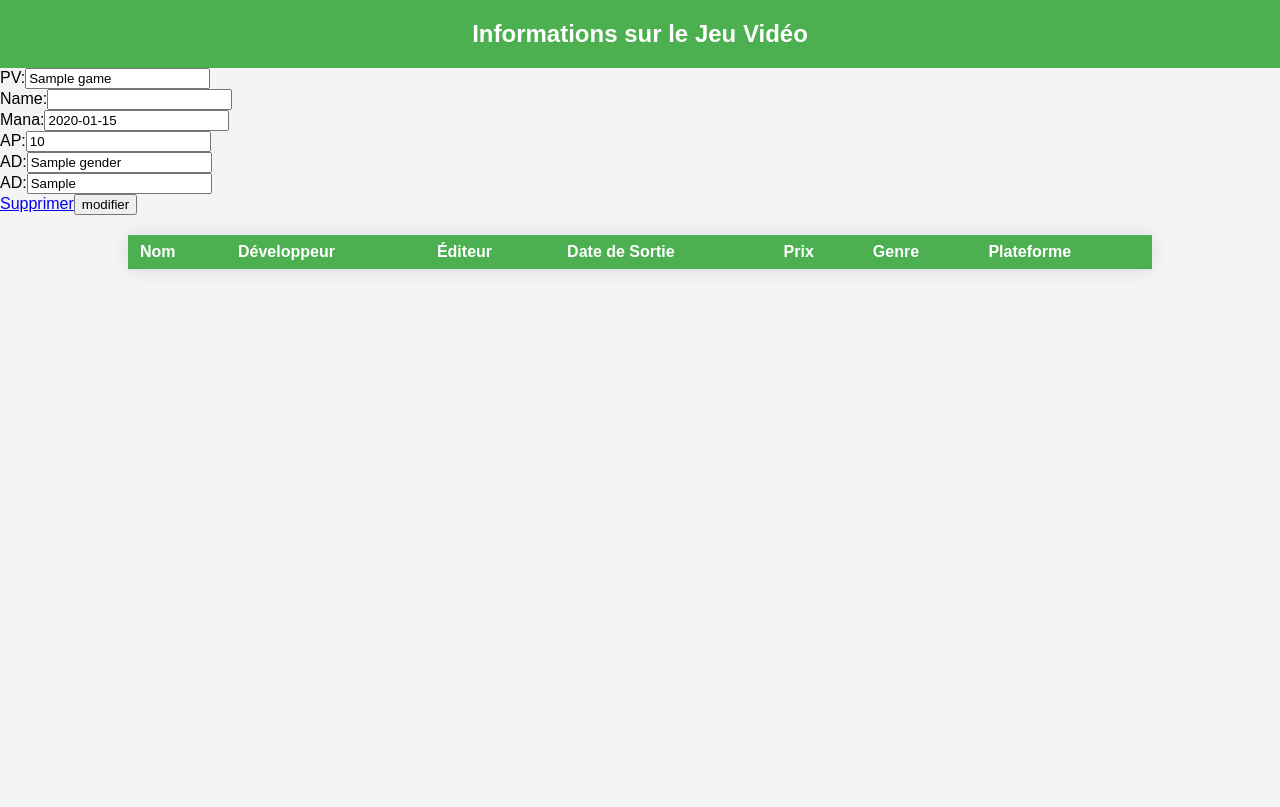
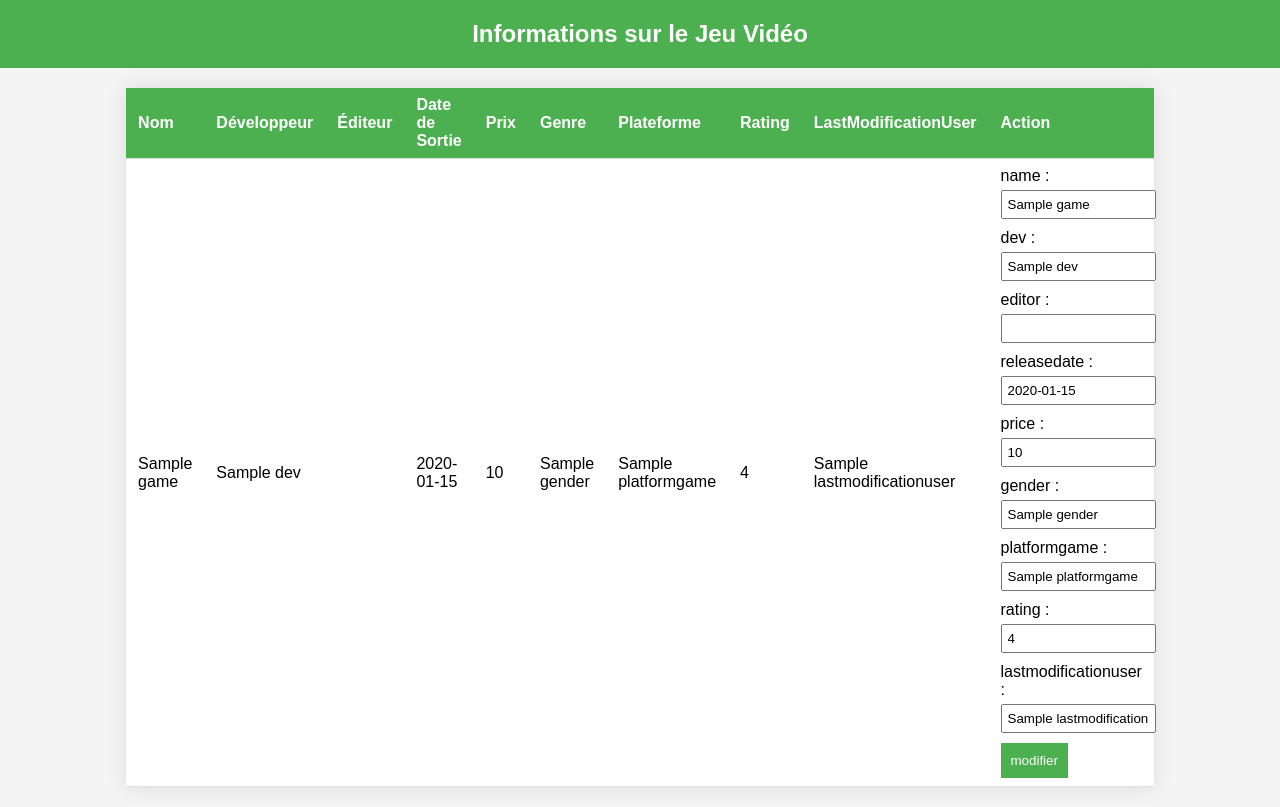
Before and after one commit to chenalkillian/SymfonyProjectGRP1Nice, a Symfony app: template templates/games/index.html.twig in a window 1280 px wide. Before the commit the page ends 270 px from the top, so only its background shows below. Run offline with Twig, Linux system fonts and the light colour scheme; the template is opened without the code that fills it: most values are stand-ins (such as "Sample title", 1, 10 or a date in 2020); lists and menus that the app fills with data are empty; some libraries are stand-ins or nearby versions.

Commit message:
mise en place de la modification de jeux reussie !

```diff
--- a/src/Controller/GamesController.php
+++ b/src/Controller/GamesController.php
@@ -15,11 +15,11 @@ use Symfony\Component\Routing\Annotation\Route;
 class  GamesController extends AbstractController
 {
 
-    #[Route('/games/show/{id}', name: 'app_games_show')]
+    /*#[Route('/games/show/{id}', name: 'app_games_show')]
     public function show(EntityManagerInterface $entityManager,int $id){
         $game = $entityManager->getRepository(GamesInfo::class)->find($id);
         return $this->render('games/index2.html.twig', ['game' => $game]);
-    }
+    }*/
     #[Route('/games/show/all', name: 'app_games_show_all')]
     public function show_all(EntityManagerInterface $entityManager): Response
     {
--- a/templates/games/index.html.twig
+++ b/templates/games/index.html.twig
@@ -1,5 +1,6 @@
 <!DOCTYPE html>
 <html lang="en">
+
 <head>
     <meta charset="UTF-8">
     <meta name="viewport" content="width=device-width, initial-scale=1.0">
@@ -43,8 +44,33 @@
         table tbody tr:hover {
             background-color: #f5f5f5;
         }
+
+        /* Added styles for form elements */
+        form {
+            display: inline-block; /* Display form as inline-block to be in the same line */
+        }
+
+        label {
+            display: block;
+            margin-bottom: 5px;
+        }
+
+        input {
+            width: 100%;
+            padding: 5px;
+            margin-bottom: 10px;
+        }
+
+        button {
+            background-color: #4CAF50;
+            color: white;
+            padding: 10px;
+            border: none;
+            cursor: pointer;
+        }
     </style>
 </head>
+
 <body>
 
 <h2>Informations sur le Jeu Vidéo</h2>
@@ -59,37 +85,60 @@
         <th>Prix</th>
         <th>Genre</th>
         <th>Plateforme</th>
+        <th>Rating</th>
+        <th>LastModificationUser</th>
+        <th>Action</th>
     </tr>
+    </thead>
+    <tbody>
+    {% for game in Game %}
+        <tr>
+            <td>{{ game.name }}</td>
+            <td>{{ game.dev }}</td>
+            <td>{{ game.editor }}</td>
+            <td>{{ game.releasedate }}</td>
+            <td>{{ game.price }}</td>
+            <td>{{ game.gender }}</td>
+            <td>{{ game.platformgame }}</td>
+            <td>{{ game.rating }}</td>
+            <td>{{ game.lastmodificationuser }}</td>
+            <td>
+                <form action="{{ path('app_games_edit', {id: game.id}) }}" method="post">
+                    <label for="name">name :</label>
+                    <input type="text" id="name" name="name" value="{{ game.name }}" ><br>
 
-    {% for game in Game %}
+                    <label for="dev">dev :</label>
+                    <input type="text" id="dev" name="dev" value="{{ game.dev }}" ><br>
 
-                <form action="{{ path('app_games_edit', {id: game.id}) }}" method="post">
-                    <label for="pv">PV:</label>
-                    <input type="text" id="pv" name="pv" value="{{ game.name }}" ><br>
+                    <label for="editor">editor :</label>
+                    <input type="text" id="editor" name="editor" value="{{ game.editor }}" ><br>
 
-                    <label for="name">Name:</label>
-                    <input type="text" id="name" name="name" value="{{ game.editor }}" ><br>
+                    <label for="releasedate">releasedate :</label>
+                    <input type="text" id="releasedate" name="releasedate" value="{{ game.releasedate }}" ><br>
 
-                    <label for="mana">Mana:</label>
-                    <input type="text" id="mana" name="mana" value="{{ game.releasedate }}" ><br>
+                    <label for="price">price :</label>
+                    <input type="text" id="price" name="price" value="{{ game.price }}" ><br>
 
-                    <label for="ap">AP:</label>
-                    <input type="text" id="ap" name="ap" value="{{ game.price }}" ><br>
+                    <label for="gender">gender :</label>
+                    <input type="text" id="gender" name="gender" value="{{ game.gender }}" ><br>
 
-                    <label for="ad">AD:</label>
-                    <input type="text" id="ad" name="ad" value="{{ game.gender }}" ><br>
+                    <label for="platformgame">platformgame :</label>
+                    <input type="text" id="platformgame" name="platformgame" value="{{ game.platformgame }}" ><br>
 
-                    <label for="ad">AD:</label>
-                    <input type="text" id="ad" name="ad" value="{{ game.PlatformGame }}" ><br>
+                    <label for="rating">rating :</label>
+                    <input type="text" id="rating" name="rating" value="{{ game.rating }}" ><br>
 
-                    <a href="{{ path('app_player_delete', {id: game.id}) }}">Supprimer</a>
+                    <label for="lastmodificationuser">lastmodificationuser :</label>
+                    <input type="text" id="lastmodificationuser" name="lastmodificationuser" value="{{ game.lastmodificationuser }}" ><br>
+
                     <button type="submit">modifier</button>
                 </form>
             </td>
         </tr>
     {% endfor %}
-    </thead>
+    </tbody>
 </table>
 
 </body>
+
 </html>
```
